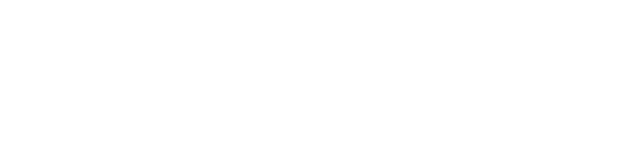
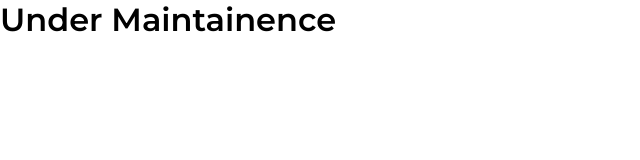
Before and after one commit to kushwahapushkar/website, a plain HTML site: page about.html in a window 1280 px wide. Shown: the whole page, without its empty margins (0-640 px from the left). Drawn offline with Linux system fonts and the light colour scheme.

Commit message:
Update about.html

```diff
--- a/about.html
+++ b/about.html
@@ -12,6 +12,9 @@
         <nav class="nav">
 
         </nav>
+        <h1>
+            Under Maintainence
+        </h1>
     </header>
 </body>
 </html>
```
